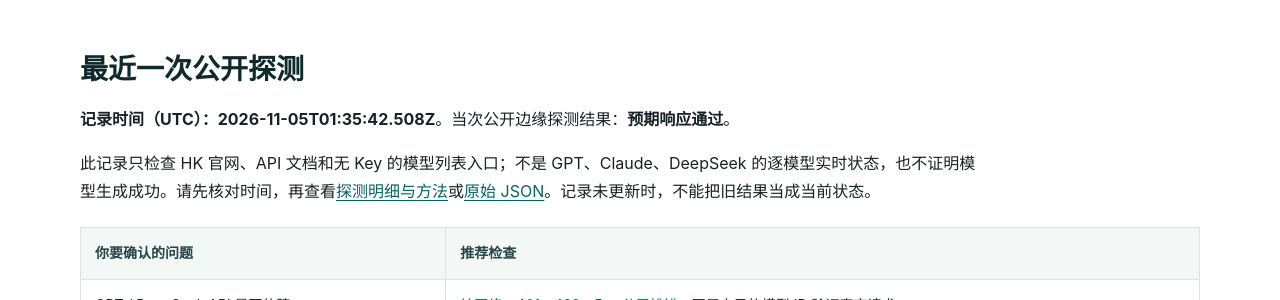
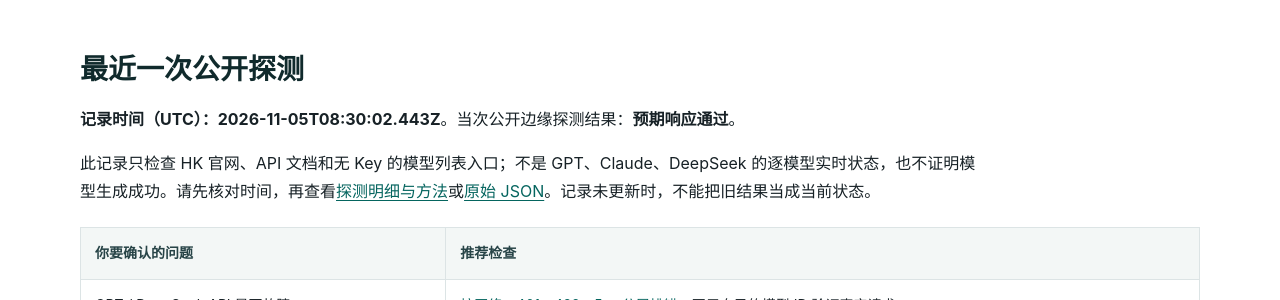
Before and after one commit to KKWANG4444/api-status, a Jekyll site: the page built from index.md, in a window 1280 px wide and 900 px high, scrolled down 364 px. Shown: the part 151-451 px from the top of the window. Built offline with Jekyll 4.4.1, drawn with Linux system fonts in a browser that asks for light colours.

Commit message:
chore: update public edge status

```diff
--- a/_data/status.json
+++ b/_data/status.json
@@ -1,7 +1,7 @@
 {
   "status": "operational",
-  "checked_at": "2026-11-05T01:35:42.508Z",
-  "duration_ms": 1276,
+  "checked_at": "2026-11-05T08:30:02.443Z",
+  "duration_ms": 370,
   "overall": true,
   "components": [
     {
@@ -10,7 +10,7 @@
       "url": "https://www.aifast.hk/",
       "ok": true,
       "status": 200,
-      "elapsed_ms": 738,
+      "elapsed_ms": 308,
       "content_type": "text/html; charset=utf-8",
       "detail": "Expected public edge response"
     },
@@ -20,7 +20,7 @@
       "url": "https://api.aifast.hk/",
       "ok": true,
       "status": 200,
-      "elapsed_ms": 1240,
+      "elapsed_ms": 323,
       "content_type": "text/html",
       "detail": "Expected public edge response"
     },
@@ -30,7 +30,7 @@
       "url": "https://www.aifast.hk/v1/models",
       "ok": true,
       "status": 401,
-      "elapsed_ms": 805,
+      "elapsed_ms": 314,
       "content_type": "application/json; charset=utf-8",
       "detail": "Expected public edge response"
     }
--- a/data/status.json
+++ b/data/status.json
@@ -1,7 +1,7 @@
 {
   "status": "operational",
-  "checked_at": "2026-11-05T01:35:42.508Z",
-  "duration_ms": 1276,
+  "checked_at": "2026-11-05T08:30:02.443Z",
+  "duration_ms": 370,
   "overall": true,
   "components": [
     {
@@ -10,7 +10,7 @@
       "url": "https://www.aifast.hk/",
       "ok": true,
       "status": 200,
-      "elapsed_ms": 738,
+      "elapsed_ms": 308,
       "content_type": "text/html; charset=utf-8",
       "detail": "Expected public edge response"
     },
@@ -20,7 +20,7 @@
       "url": "https://api.aifast.hk/",
       "ok": true,
       "status": 200,
-      "elapsed_ms": 1240,
+      "elapsed_ms": 323,
       "content_type": "text/html",
       "detail": "Expected public edge response"
     },
@@ -30,7 +30,7 @@
       "url": "https://www.aifast.hk/v1/models",
       "ok": true,
       "status": 401,
-      "elapsed_ms": 805,
+      "elapsed_ms": 314,
       "content_type": "application/json; charset=utf-8",
       "detail": "Expected public edge response"
     }
```
